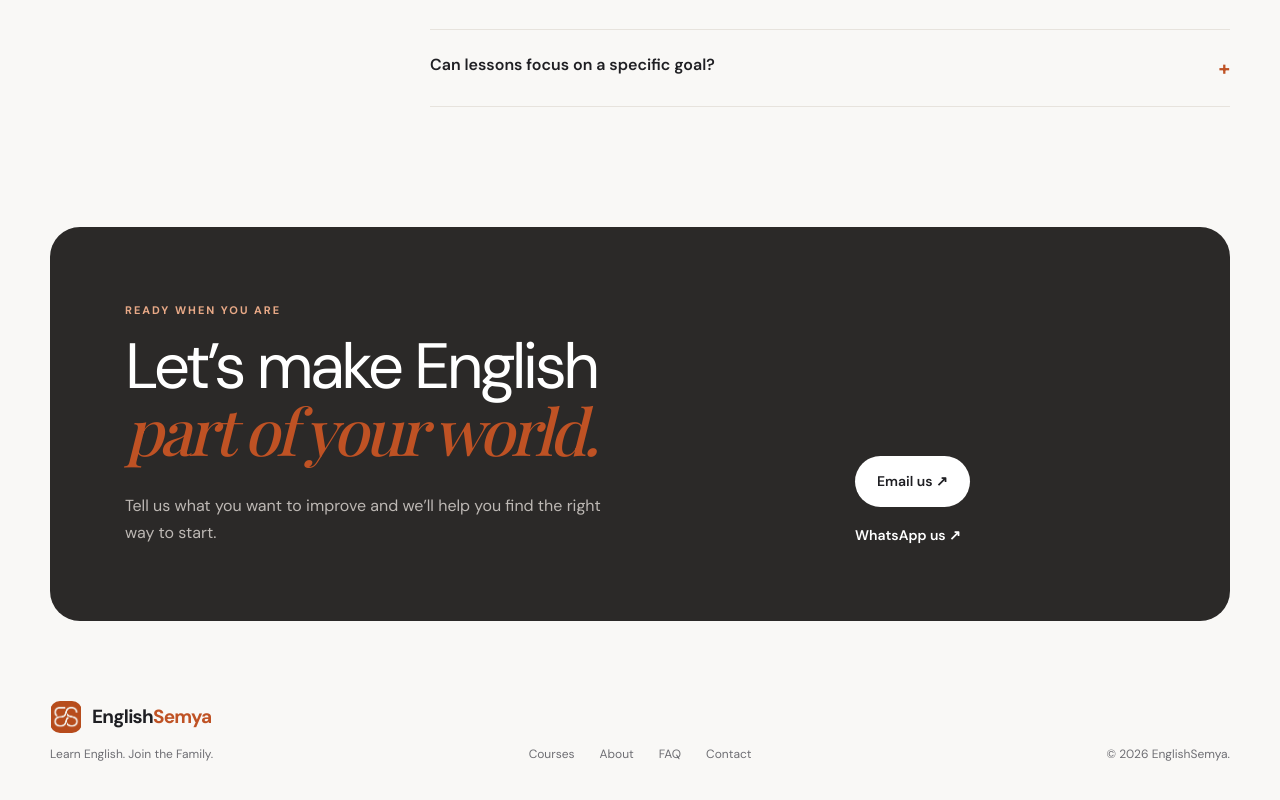
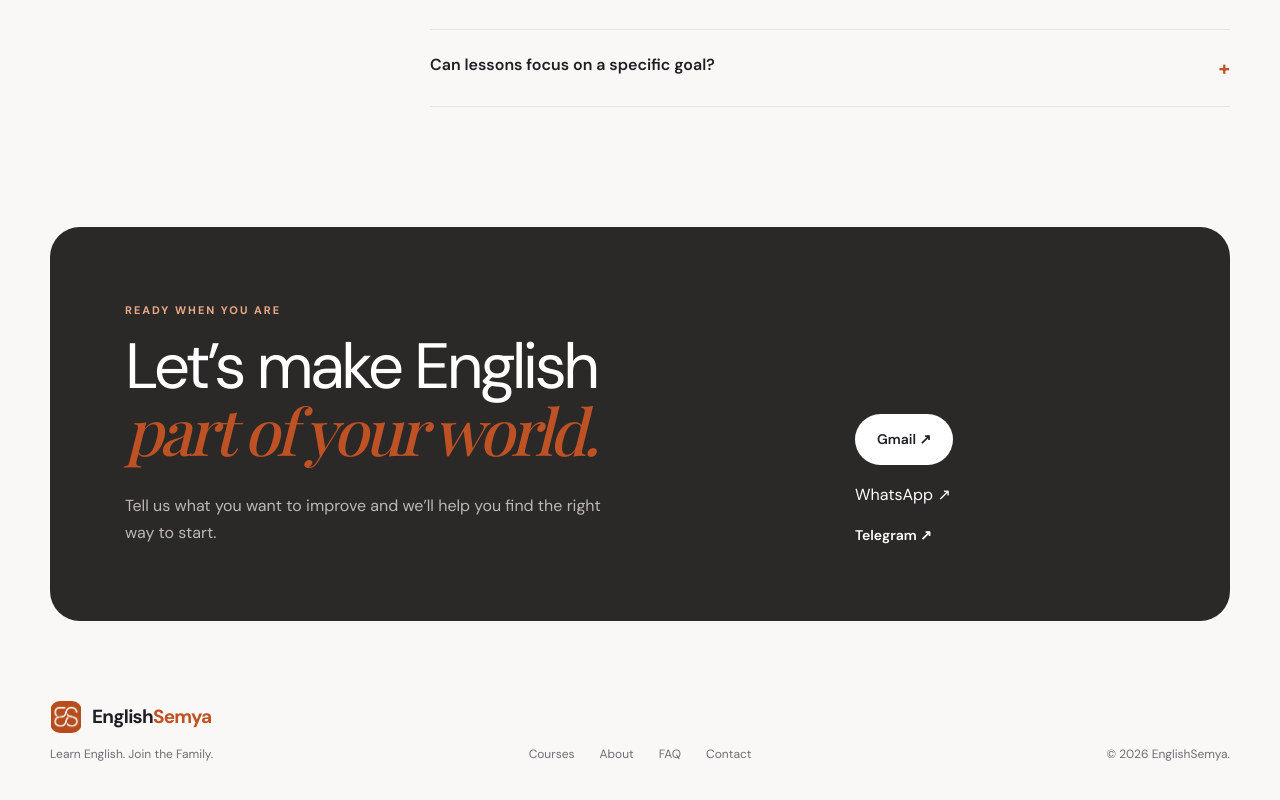
Before and after one commit to Imadoidrissi/englishsemya, a Next.js app: page / in a window 1280 px wide. Shown: the part 4621-5421 px from the top of the page. Built offline with nearby package versions, Linux system fonts and the light colour scheme; a web font is replaced by a local one.

Commit message:
Update page.tsx

```diff
--- a/src/app/page.tsx
+++ b/src/app/page.tsx
@@ -349,22 +349,29 @@ export default function Home() {
           </p>
         </div>
 
+
       <div className="ctaActions">
-          <a
-            className="btn light"
-            href="mailto:hello@englishsemya.com"
-          >
-            Email us ↗
+        <a className="btn light" href="mailto:hello@englishsemya.com">
+          Gmail ↗
         </a>
 
         <a
-            href="https://wa.me/"
+        href="https://wa.me/YOUR_NUMBER"
         target="_blank"
         rel="noreferrer"
         >
-            WhatsApp us ↗
+         WhatsApp ↗
+        </a>
+
+        <a
+        href="https://t.me/YOUR_USERNAME"
+        target="_blank"
+        rel="noreferrer"
+        >
+          Telegram ↗
         </a>
       </div>
+
       </section>
 
       <footer>
```
Lines whose indentation alone changed are shown as unchanged.
